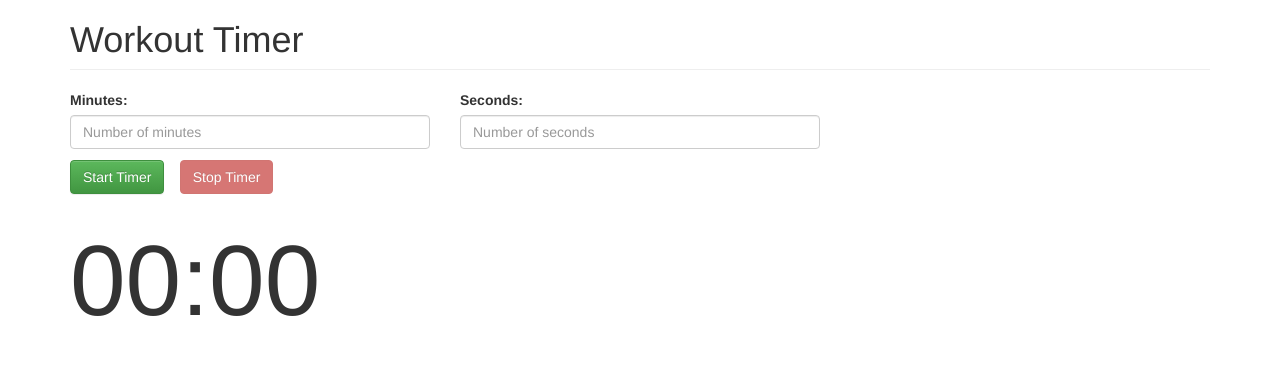
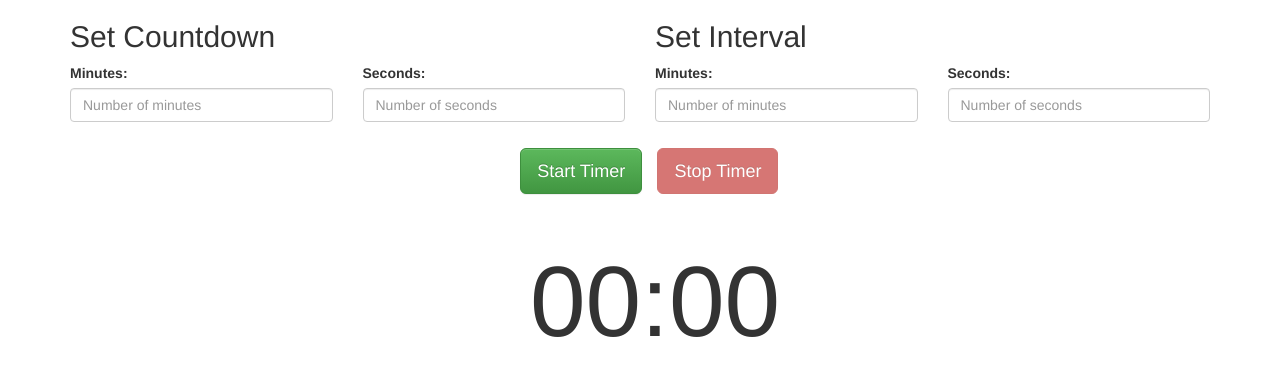
Before and after one commit to TechCharge/Workout-Site, a plain HTML site: page index.html in a window 1280 px wide. Drawn offline with nearby package versions, Linux system fonts and the light colour scheme.

Commit message:
Added inputs for interval minutes and seconds and centered the buttons and the timer

```diff
--- a/index.html
+++ b/index.html
@@ -18,27 +18,46 @@
 
   <body>
     <div class="container" ng-app="myApp" ng-controller="myCtrl">
-      <h1 class="page-header">Workout Timer</h1>
       <form role="form" action="#">
         <div class="row">
-            <div class="form-group">
-              <div class="col-xs-6 col-sm-4">
+          <div class="form-group col-sm-6">
+            <h2>Set Countdown</h2>
+              <div class="row">
+                <div class="col-xs-6">
                   <label for="minutes">Minutes:</label>
-                <input type="number" ng-model="minutesEntered" class="form-control" id="minutes" placeholder="Number of minutes">
+                  <input type="number" min="0" ng-model="timerMinutesEntered" class="form-control" id="minutes" placeholder="Number of minutes">
                 </div>
 
-              <div class="col-xs-6 col-sm-4">
+                <div class="col-xs-6">
                   <label for="seconds">Seconds:</label>
-                <input type="number" ng-model="secondsEntered" class="form-control" id="seconds" placeholder="Number of seconds">
+                  <input type="number" min="0" ng-model="timerSecondsEntered" class="form-control" id="seconds" placeholder="Number of seconds">
+                </div>
+              </div>
+          </div>
+
+          <div class="form-group col-sm-6">
+            <h2>Set Interval</h2>
+              <div class="row">
+                <div class="col-xs-6">
+                  <label for="intervalMinutes">Minutes:</label>
+                  <input type="number" min="0" ng-model="intervalMinutesEntered" class="form-control" id="intervalMinutes" placeholder="Number of minutes">
+                </div>
+
+                <div class="col-xs-6">
+                  <label for="intervalSeconds">Seconds:</label>
+                  <input type="number" min="0" ng-model="intervalSecondsEntered" class="form-control" id="intervalSeconds" placeholder="Number of seconds">
+                </div>
               </div>
           </div>
         </div>
       </form>
 
-        <button class="btn btn-success" ng-click="startTimer()" ng-disabled="timerRunning">Start Timer</button>
-        <button class="btn btn-danger" ng-click="stopTimer()" ng-disabled="!timerRunning">Stop Timer</button>
-
-        <div id="timer">
+      <div class="container text-center">
+        <button class="btn btn-lg btn-success" ng-click="startTimer()" ng-disabled="timerRunning">Start Timer</button>
+        <button class="btn btn-lg btn-danger" ng-click="stopTimer()" ng-disabled="!timerRunning">Stop Timer</button>
+      </div>
+      <br />
+      <div id="timer" class="container text-center">
         <h1><timer interval="1000" countdown="countdown" max-time-unit="'minute'" autostart="false" finish-callback="finished()">{{mminutes}}:{{sseconds}}</timer></h1>
       </div>
     </div>
--- a/scripts/app.js
+++ b/scripts/app.js
@@ -1,9 +1,9 @@
 var myApp = angular.module('myApp',['timer']);
 
-myApp.controller('myCtrl', function($scope,$timeout){
+myApp.controller('myCtrl', function($scope,$timeout,$interval){
   $scope.timerRunning = false;
-  $scope.minutesEntered = null;
-  $scope.secondsEntered = null;
+  $scope.timerMinutesEntered = null;
+  $scope.timerSecondsEntered = null;
   $scope.countdown = 0;
 
   //TODO: Once timer hits 0, disable the stop button and stop the timer (i.e. call stopTimer())
@@ -13,13 +13,13 @@ myApp.controller('myCtrl', function($scope,$timeout){
   // in an approach similar to what is being done in startTimer()
   $scope.startTimer = function (){
     if ($scope.countdown == 0) {
-      $scope.countdown = ($scope.minutesEntered * 60) + $scope.secondsEntered;
+      $scope.countdown = ($scope.timerMinutesEntered * 60) + $scope.timerSecondsEntered;
       $timeout(function(){
         $scope.$broadcast('timer-start');
       });
     } else {
         $timeout(function(){
-        $scope.$broadcast('timer-resume');
+          $scope.$broadcast('timer-resume');
         });
       }
       $scope.timerRunning = true;
@@ -37,8 +37,8 @@ myApp.controller('myCtrl', function($scope,$timeout){
   };
 
   // Plays selected audio file
-  var myAudio = new Audio('sounds/unlocked.m4a');
+  var myAudio = new Audio('sounds/Unlocked.m4a');
   $scope.play = function(){
     myAudio.play();
-  };
+};
 });
```
Lines whose indentation alone changed are shown as unchanged.
